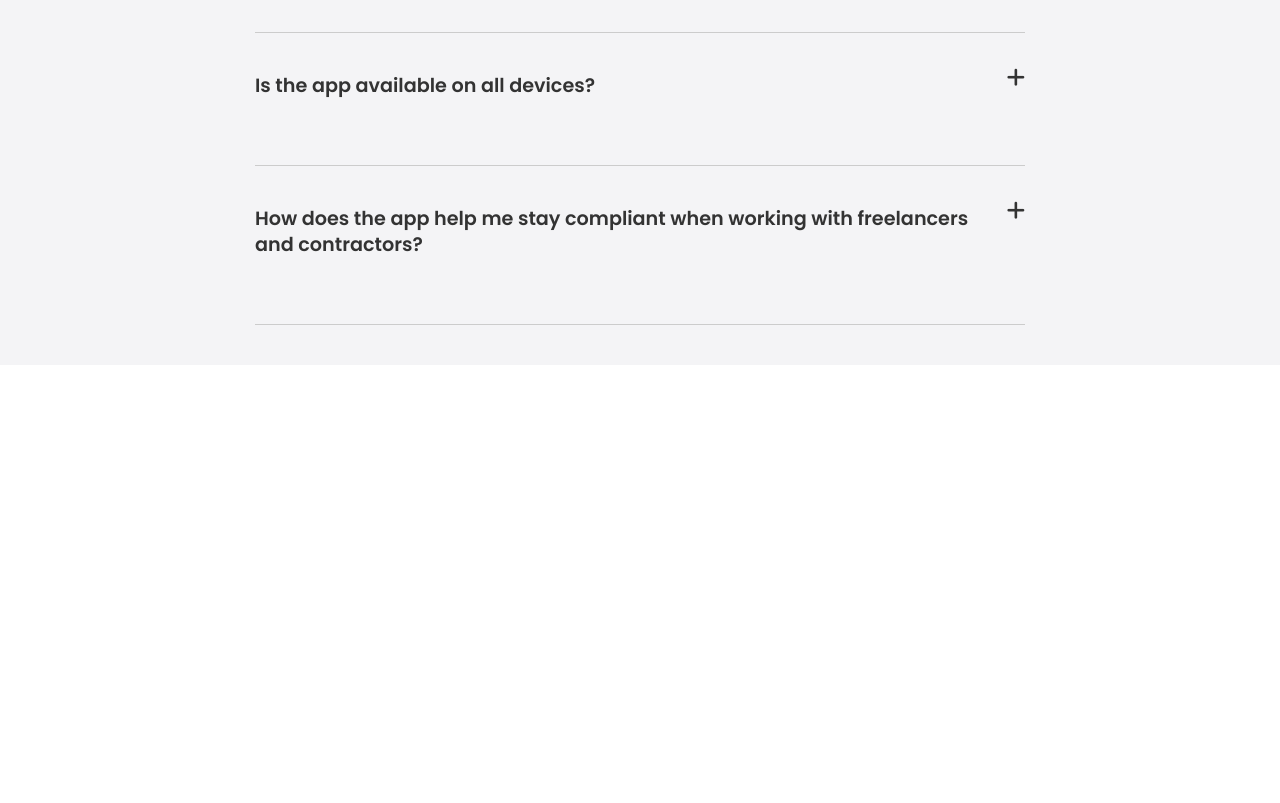
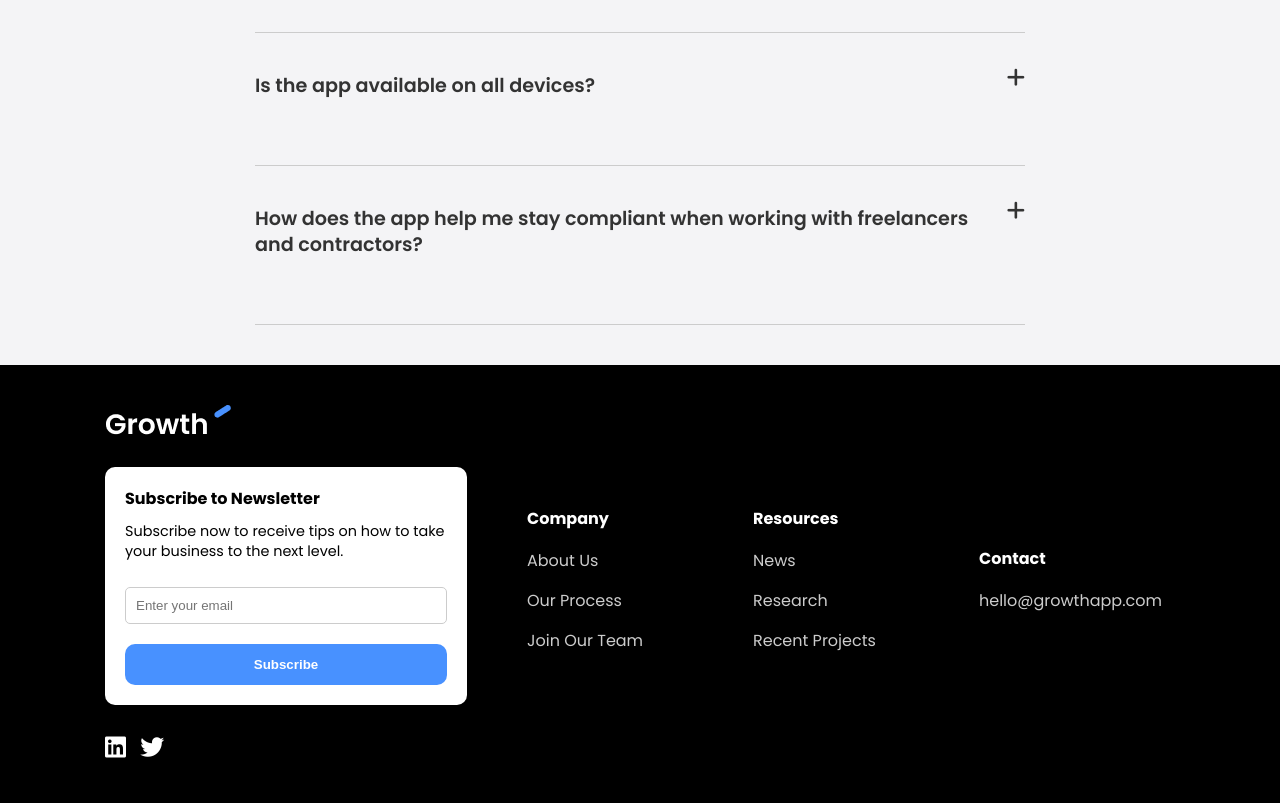
Before and after one commit to jagosia/Front-End-Course-LUT, a plain HTML site: page exercises/index.html in a window 1280 px wide. Shown: the part 3770-4573 px from the top of the page. Before the commit the page ends 4135 px from the top, so only its background shows below. Drawn offline with Linux system fonts and the light colour scheme.

Commit message:
content and styles - footer

```diff
--- a/exercises/index.html
+++ b/exercises/index.html
@@ -307,6 +307,57 @@
     </section>
 
 
+    <footer class="footer bg-black">
+        <div class="container">
+            <div class="footer-grid">
+                <div>
+                    <a href="index.html">
+                        <img src="images/logo-white.png" alt="logo" />
+                    </a>
+                    <div class="card">
+                        <h4>Subscribe to Newsletter</h4>
+                        <p class="text-sm">
+                            Subscribe now to receive tips on how to take your business to
+                            the next level.
+                        </p>
+                        <form>
+                            <input type="email" id="email" placeholder="Enter your email" />
+                            <button type="submit" class="btn btn-primary btn-block">
+                                Subscribe
+                            </button>
+                        </form>
+                    </div>
+                    <i class="fab fa-linkedin"></i>
+                    <i class="fab fa-twitter"></i>
+                </div>
+                <div>
+                    <h4>Company</h4>
+                    <ul>
+                        <li><a href="#">About Us</a></li>
+                        <li><a href="#">Our Process</a></li>
+                        <li><a href="#">Join Our Team</a></li>
+                    </ul>
+                </div>
+                <div>
+                    <h4>Resources</h4>
+                    <ul>
+                        <li><a href="#">News</a></li>
+                        <li><a href="#">Research</a></li>
+                        <li><a href="#">Recent Projects</a></li>
+                    </ul>
+                </div>
+                <div>
+                    <h4>Contact</h4>
+                    <ul>
+                        <li>
+                            <a href="#">hello@growthapp.com</a>
+                        </li>
+                    </ul>
+                </div>
+            </div>
+        </div>
+    </footer>
+
     <script src="app.js"></script>
 </body>
 
--- a/exercises/style.css
+++ b/exercises/style.css
@@ -216,6 +216,50 @@ img {
     color: #fff;
 }
 
+
+/* Footer */
+.footer {
+    padding: 40px 0;
+}
+
+.footer h4 {
+    margin-bottom: 10px;
+}
+
+.footer ul li {
+    line-height: 2.5;
+}
+
+.footer a {
+    color: #ccc;
+}
+
+.footer i {
+    font-size: 1.5rem;
+    margin-right: 10px;
+}
+
+.footer-grid {
+    display: grid;
+    grid-template-columns: 2fr 1fr 1fr 1fr;
+    gap: 30px;
+    justify-content: center;
+    align-items: center;
+}
+
+.footer .card {
+    margin: 20px 30px 30px 0;
+}
+
+.footer input[type='email'] {
+    width: 100%;
+    padding: 10px;
+    border: 1px solid #ccc;
+    border-radius: 5px;
+    margin: 20px 0;
+}
+
+
 /* Utility Classes */
 .container {
     max-width: 1100px;
```
Lines whose indentation alone changed are shown as unchanged.
